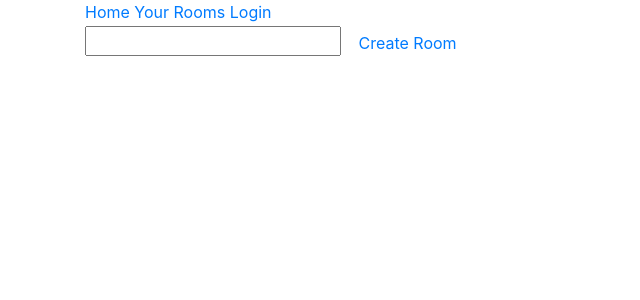
After one commit to CalebCraigo/8-2-1-Chatrooms, a Django app: page /rooms/new in a window 1280 px wide. The commit adds this page. Shown: the top 300 px of the page, without its empty margins (0-640 px from the left). Run offline with Django 3.2, Linux system fonts and the light colour scheme; some libraries are stand-ins or nearby versions.

Commit message:
updated added create room function

```diff
--- a/accounts/urls.py
+++ b/accounts/urls.py
@@ -6,8 +6,9 @@ from . import views
 app_name = 'accounts'
 
 urlpatterns = [
-    path('<int:pk>/profile/', views.ProfileDetailView.as_view(), name='profile_detail'),
+    path('/profile/', views.ProfileDetailView.as_view(), name='profile_detail'),
     path('profile/create/', views.ProfileCreateView.as_view(), name='new_profile'),
     path('signup/', views.SignUpView.as_view(), name='signup'),
     path('login/', views.SignUpView.as_view(), name='login'),
+    path('', views.LogOutView.as_view(), name='logout')
 ]
--- a/accounts/views.py
+++ b/accounts/views.py
@@ -10,6 +10,10 @@ class SignUpView(generic.CreateView):
     form_class = CustomUserCreationForm
     success_url = reverse_lazy('rooms:list')
     template_name = 'signup.html'
+
+
+class LogOutView(generic.TemplateView):
+    template_name = 'registration/logout.html'
 
 
 class ProfileCreateView(generic.CreateView):
--- a/conf/settings.py
+++ b/conf/settings.py
@@ -140,6 +140,10 @@ STATIC_ROOT = os.path.join(BASE_DIR, 'staticfiles')
 STATICFILES_STORAGE = 'whitenoise.storage.CompressedManifestStaticFilesStorage'
 
 
+LOGIN_REDIRECT_URL = 'rooms:list'
+LOGOUT_REDIRECT_URL = 'accounts:logout'
+
+
 # By default MEDIA_URl and MEDIA_ROOT are empty and not displayed
 MEDIA_URL = '/media/'
 MEDIA_ROOT = os.path.join(BASE_DIR, 'media')
--- a/rooms/forms.py
+++ b/rooms/forms.py
@@ -1,13 +1,15 @@
 from django import forms
 from django.db import models
 
-# from parsley.decorators import parsleyfy
+from parsley.decorators import parsleyfy
 
 from .models import Room, Comment
 
 
-# @parsleyfy
-# class CommentForm(forms.ModelForm):
-#     class Meta:
-#         model = Comment
-#         fields = ['text']
+@parsleyfy
+class NewRoomForm(forms.ModelForm):
+    name = forms.CharField(min_length=3, required=True)
+
+    class Meta:
+        model = Room
+        fields = ['name']
--- a/rooms/templates/rooms/base.html
+++ b/rooms/templates/rooms/base.html
@@ -8,8 +8,13 @@
   <body>
     <div class='container'>
       <a href="{% url 'rooms:list' %}">Home</a>
-      <a href="{% url 'accounts:login' %}">Login</a>
+      <a href="{% url 'rooms:user_rooms' %}">Your Rooms</a>
+      {% if not request.user.is_authenticated %}
+      <a href="{% url 'login' %}">Login</a>
+      {% else %}
       <a href="{% url 'logout' %}"><span>Log Out</span></a>
+      <a href="{% url 'rooms:create_room' %}">Create a Room</a>
+      {% endif %}
       {% block content %}
       {% endblock content %}
     </div>
--- /dev/null
+++ b/rooms/templates/rooms/create_room.html
@@ -0,0 +1,10 @@
+{% extends 'rooms/base.html' %}
+
+{% block content %}
+<form method='post'action='{% url "rooms:create_room" %}'>
+  {% csrf_token %}
+  <input type="text" name='text'>
+  <button class='btn btn-link'>Create Room</button>
+</form>
+
+{% endblock content %}
--- a/rooms/templates/rooms/user_room_list.html
+++ b/rooms/templates/rooms/user_room_list.html
@@ -5,7 +5,7 @@
   <div class='card'>
     <div class='card-body'>
       <h5 class="card-title">Your Rooms</h5>
-      {% if object_list%}
+      {% if object_list %}
       {% for object in object_list %}
 
       <span>Room: {{object.name}}</span>
--- a/rooms/urls.py
+++ b/rooms/urls.py
@@ -6,8 +6,9 @@ from . import views
 app_name = 'rooms'
 
 urlpatterns = [
+    path('rooms/new', views.NewRoomView.as_view(), name='create_room'),
     path('<int:pk>/comment/new/', views.CommentCreateView.as_view(), name='create_comment'),
-    path('<int:pk>/user/rooms/', views.UserRoomView.as_view(), name='user_rooms'),
+    path('user/rooms/', views.UserRoomView.as_view(), name='user_rooms'),
     path('<int:pk>/user/addrooms/', views.add_room, name='user_add_rooms'),
     path('<int:pk>/', views.RoomDetailView.as_view(), name='detail'),
     path('', views.RoomListView.as_view(), name='list'),
--- a/rooms/views.py
+++ b/rooms/views.py
@@ -4,7 +4,7 @@ from django.views import generic
 from django.urls import reverse_lazy, reverse
 
 from .models import Room, Comment
-# from .forms import CommentForm
+from .forms import NewRoomForm
 
 
 class RoomListView(generic.ListView):
@@ -15,6 +15,11 @@ class RoomListView(generic.ListView):
 class RoomDetailView (generic.DetailView):
     model = Room
     template_name = 'rooms/room_detail.html'
+
+
+class NewRoomView(generic.CreateView):
+    form_class = NewRoomForm
+    template_name = 'rooms/create_room.html'
 
 
 class CommentCreateView(generic.CreateView):
@@ -40,4 +45,4 @@ def add_room(request, pk):
     room.users.add(request.user)
     room.save()
 
-    return HttpResponseRedirect(reverse_lazy('rooms:user_rooms', args=(pk,)))
+    return HttpResponseRedirect(reverse_lazy('rooms:user_rooms'))
```
Also changed, not shown: rooms/templates/rooms/room_detail.html (+5 -3 lines).
